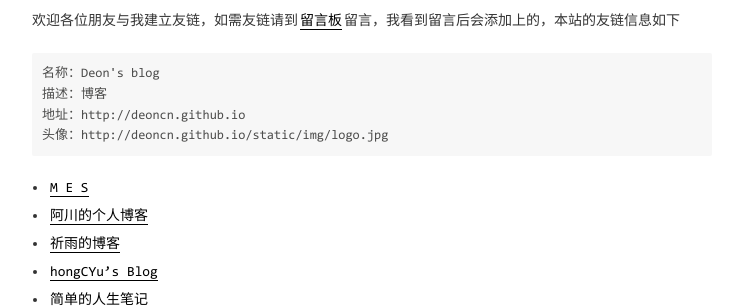
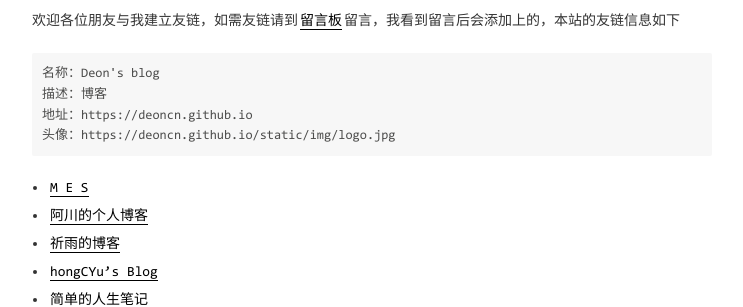
Before and after one commit to Deoncn/deoncn.github.io, a Jekyll site: the page built from pages/links.md, in a window 1280 px wide. Shown: the part 167-474 px from the top of the page, without its empty margins (268-1011 px from the left). Built offline with Jekyll 4.4.1, drawn with Linux system fonts in a browser that asks for light colours; comment, search, counter and statistics services are not loaded; some of the changed lines change nothing that is shown.

Commit message:
Update _config.yml

```diff
--- a/_config.yml
+++ b/_config.yml
@@ -16,7 +16,7 @@ exclude: ['CNAME', 'README.md', 'LICENSE', '_site', 'dist', 'Gemfile', 'Gemfile.
 
 # 域名配置
 # baseurl配置,如果网站部署在根目录下的其他目录中，请设置为 /目录名
-domainUrl: 'http://deoncn.github.io'
+domainUrl: 'https://deoncn.github.io'
 baseurl: ''
 
 # 吐个槽地址，会在chat页面中重定向到该地址
```
